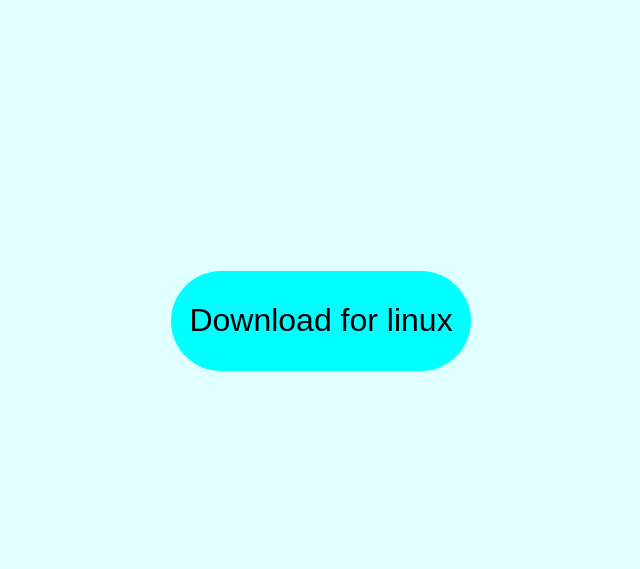
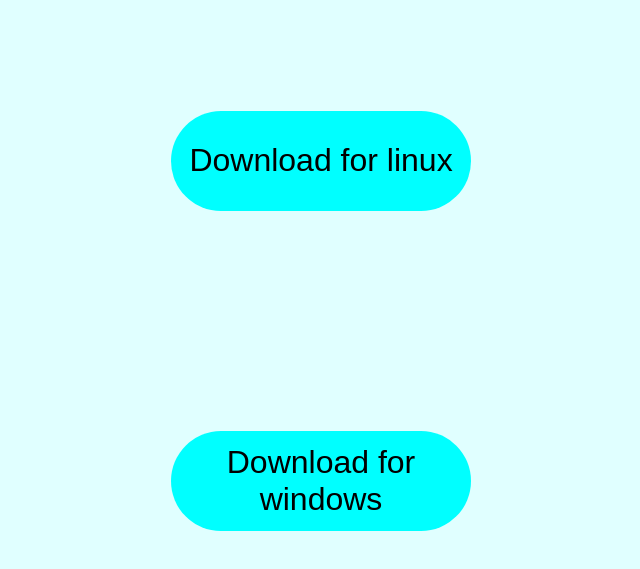
Before and after one commit to SP4RKGT/lshsite, a plain HTML site: page index.html in a window 1280 px wide. Shown: the part 79-648 px from the top of the page, without its empty margins (319-959 px from the left). Drawn offline with Linux system fonts and the light colour scheme.

Commit message:
Update index.html

```diff
--- a/index.html
+++ b/index.html
@@ -10,6 +10,7 @@
     <h1 id="header">LSH offical download</h1>
          <div style="display: grid; place-items: center; height: 80vh;">
     <button id="download" onclick="location.href='https://github.com/aaronlsh-png/LSH/releases/download/shell/main';">Download for linux</button>
+    <button id="download" onclick="location.href='https://github.com/aaronlsh-png/LSH/releases/download/shell/main.exe';">Download for windows</button>
     </div>
 </body>
 </html>
```
